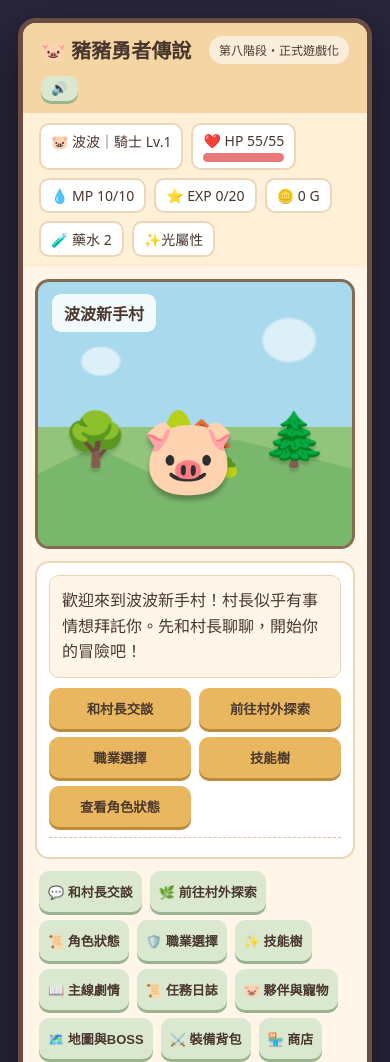
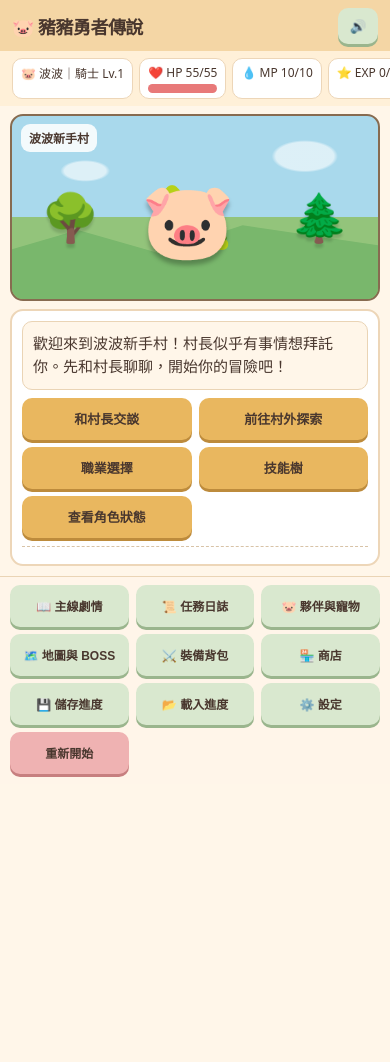
Before and after one commit to dmppmd132-glitch/pighero, a plain HTML site: page index.html in a window 390 px wide. Shown: the top 1062 px of the page. After the commit the page ends 844 px from the top, so only its background shows below. Drawn offline with Linux system fonts and the light colour scheme.

Commit message:
feat: optimize mobile PWA layout

```diff
--- a/index.html
+++ b/index.html
@@ -12,7 +12,7 @@
 <section class="panel"><div id="message">歡迎來到波波新手村！村長似乎有事情想拜託你。先和村長聊聊，開始你的冒險吧！</div>
 <div id="actions" class="actions"></div><div id="log"></div></section>
 </main>
-<footer><button class="secondary" onclick="talk()">💬 和村長交談</button><button class="secondary" onclick="explore()">🌿 前往村外探索</button><button class="secondary" onclick="showStatus()">📜 角色狀態</button><button class="secondary" onclick="jobMenu()">🛡️ 職業選擇</button><button class="secondary" onclick="skillMenu()">✨ 技能樹</button><button class="secondary" onclick="storyLog()">📖 主線劇情</button><button class="secondary" onclick="questLog()">📜 任務日誌</button><button class="secondary" onclick="teamMenu()">🐷 夥伴與寵物</button><button class="secondary" onclick="areaMenu()">🗺️ 地圖與BOSS</button><button class="secondary" onclick="equipMenu()">⚔️ 裝備背包</button><button class="secondary" onclick="shopMenu()">🏪 商店</button><button class="secondary" onclick="saveGame()">💾 儲存進度</button><button class="secondary" onclick="loadGame()">📂 載入進度</button><button class="secondary" onclick="g8Settings()">⚙️ 設定</button><button class="danger" onclick="resetGame()">重新開始</button></footer>
+<footer aria-label="冒險工具列"><button class="secondary" onclick="storyLog()">📖 主線劇情</button><button class="secondary" onclick="questLog()">📜 任務日誌</button><button class="secondary" onclick="teamMenu()">🐷 夥伴與寵物</button><button class="secondary" onclick="areaMenu()">🗺️ 地圖與 BOSS</button><button class="secondary" onclick="equipMenu()">⚔️ 裝備背包</button><button class="secondary" onclick="shopMenu()">🏪 商店</button><button class="secondary" onclick="saveGame()">💾 儲存進度</button><button class="secondary" onclick="loadGame()">📂 載入進度</button><button class="secondary" onclick="g8Settings()">⚙️ 設定</button><button class="danger" onclick="resetGame()">重新開始</button></footer>
 </div>
 
 <script src="js/game-core.js"></script>
--- a/styles.css
+++ b/styles.css
@@ -104,3 +104,81 @@ button{touch-action:manipulation;-webkit-tap-highlight-color:transparent}button:
 .lock9t{font-size:11px;text-anchor:middle;pointer-events:none;fill:#d0bdc7}.req9t{font-size:8px;text-anchor:middle;pointer-events:none;fill:#f0ccd9}
 @media(max-width:640px){.enemy-card{width:58%;top:9px;right:9px;padding:7px 8px}.turn-badge{top:9px;left:9px;font-size:10px}.party-grid{gap:3px;bottom:6px}.party-slot{width:54px;padding:4px 2px}.party-slot .party-emoji{font-size:25px}.party-slot .party-role{display:none}.battle-fx.slash{right:25%}}
 @media(prefers-reduced-motion:reduce){.battle-fx,.enemy-card.hit-card{animation:none!important}.battle-hp i{transition:none}}
+
+
+/* ===== iPhone 15 PWA 直向版面 ===== */
+@media (max-width: 700px) {
+  :root { --phone-pad: max(12px, env(safe-area-inset-left)); }
+  html { background: var(--cream); }
+  body {
+    display: block;
+    min-height: 100dvh;
+    padding: env(safe-area-inset-top) 0 env(safe-area-inset-bottom);
+    background: var(--cream);
+  }
+  #game {
+    width: 100%;
+    min-height: calc(100dvh - env(safe-area-inset-top) - env(safe-area-inset-bottom));
+    border: 0;
+    border-radius: 0;
+    box-shadow: none;
+    overflow: clip;
+  }
+  header {
+    min-height: 48px;
+    padding: 8px var(--phone-pad) 7px;
+    gap: 6px;
+    position: relative;
+  }
+  h1 { font-size: 18px; letter-spacing: -.03em; }
+  .tag { display: none; }
+  #muteBtn { margin-left: auto; min-width: 40px; min-height: 36px; }
+  #hud {
+    flex-wrap: nowrap;
+    overflow-x: auto;
+    overscroll-behavior-x: contain;
+    scrollbar-width: none;
+    padding: 7px var(--phone-pad);
+    gap: 6px;
+  }
+  #hud::-webkit-scrollbar { display: none; }
+  .stat { flex: 0 0 auto; padding: 5px 8px; font-size: 12px; border-width: 1px; }
+  main { display: block; padding: 8px 10px 10px; }
+  #scene {
+    width: 100%;
+    min-height: 0;
+    height: clamp(174px, 48vw, 218px);
+    border-width: 2px;
+    border-radius: 13px;
+  }
+  #scene .caption { top: 8px; left: 9px; padding: 5px 8px; font-size: 12px; }
+  .tree { font-size: clamp(36px, 12vw, 52px); }
+  .village { font-size: clamp(42px, 16vw, 65px); }
+  .hero { font-size: clamp(54px, 20vw, 75px); }
+  .enemy { font-size: clamp(60px, 23vw, 88px); }
+  .enemy.boss { font-size: clamp(80px, 30vw, 118px); }
+  .panel {
+    min-height: 0;
+    margin-top: 8px;
+    padding: 10px;
+    gap: 8px;
+    border-radius: 13px;
+  }
+  #message { min-height: 0; padding: 10px; font-size: 15px; line-height: 1.55; }
+  .actions { gap: 7px; }
+  .actions button, footer button { min-height: 42px; padding: 9px 7px; font-size: 13px; }
+  #log { max-height: 54px; }
+  footer {
+    display: grid;
+    grid-template-columns: repeat(3, minmax(0, 1fr));
+    gap: 7px;
+    padding: 8px 10px calc(10px + env(safe-area-inset-bottom));
+    border-top: 1px solid #ead4b5;
+    background: #fff6e9f2;
+  }
+  footer button { width: 100%; font-size: 12px; }
+}
+
+@media (min-width: 701px) {
+  footer { display: grid; grid-template-columns: repeat(5, minmax(0, 1fr)); }
+}
```
Also changed, not shown: 1 other file.
